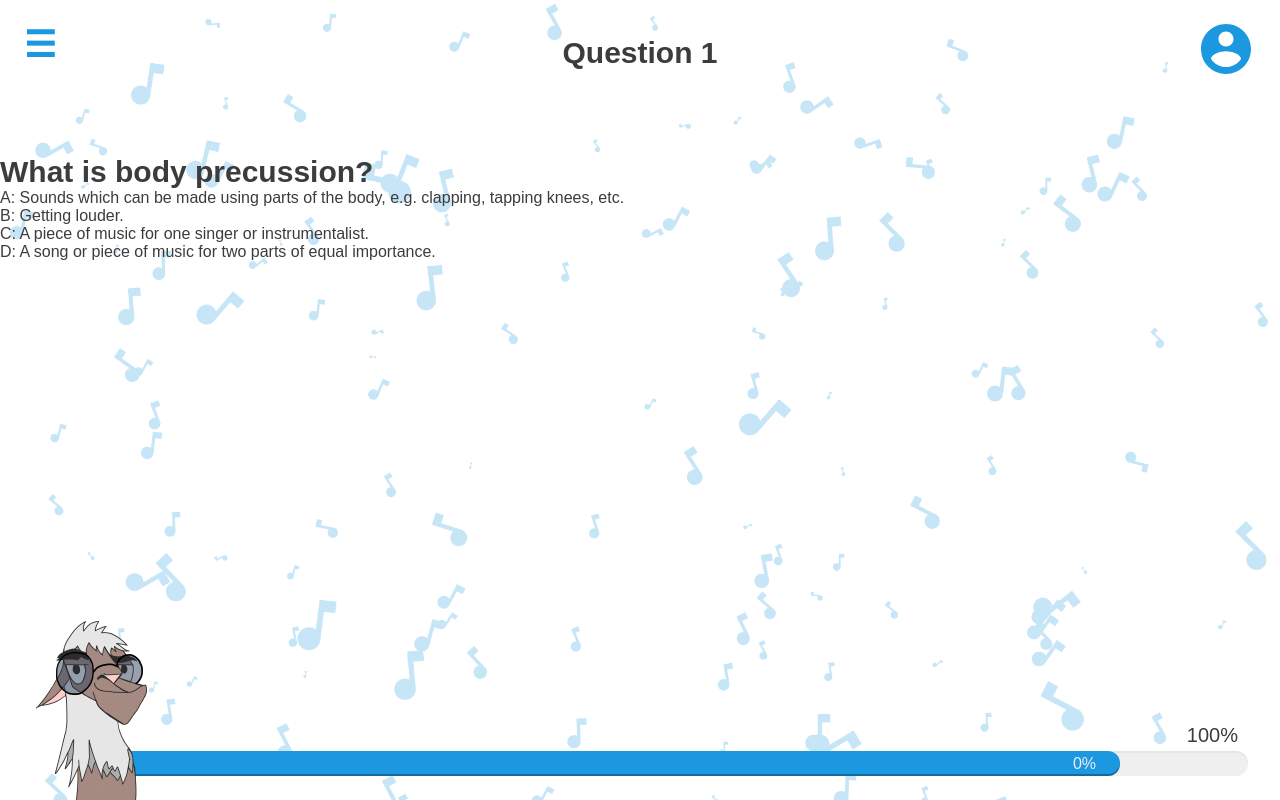
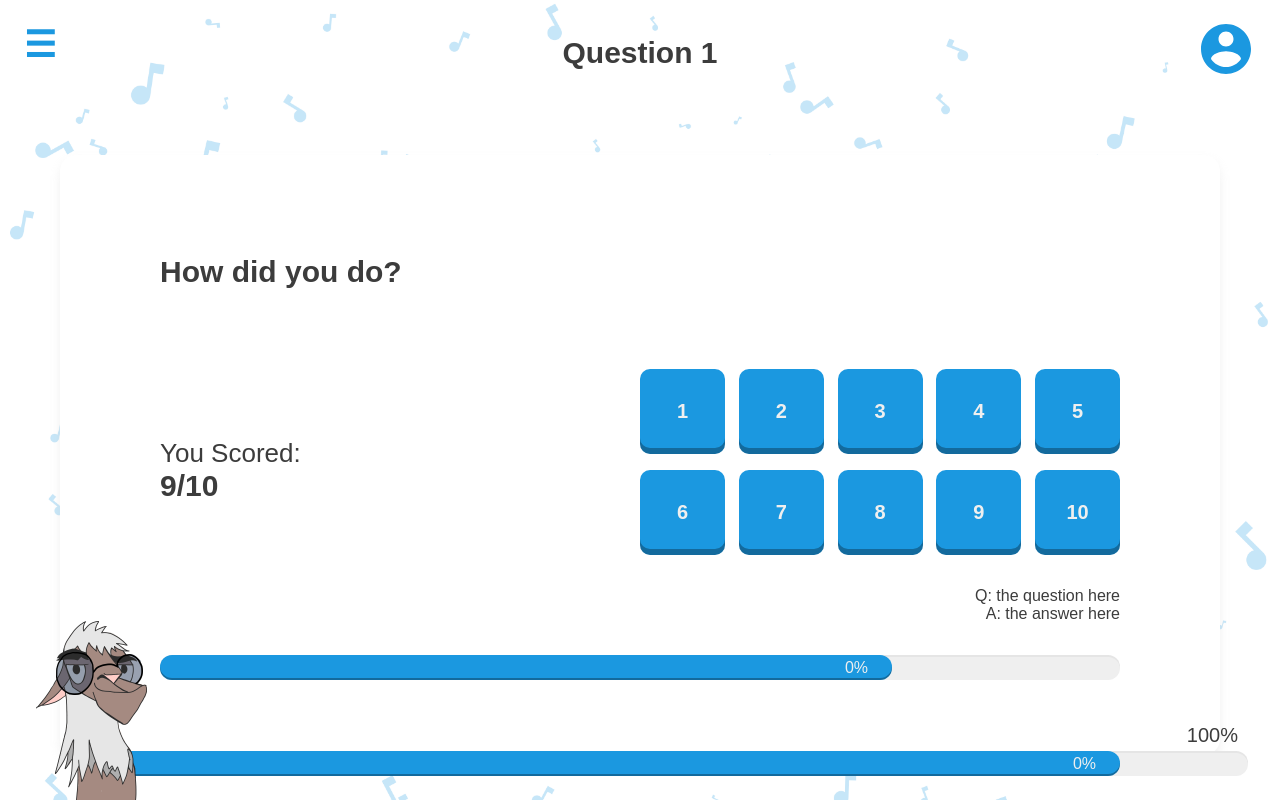
Before and after one commit to mmmarkyb/Maestro, a PHP site: page /SS.html in a window 1280 px wide. Run offline with PHP 8.4, Linux system fonts and the light colour scheme.

Commit message:
Sound Study Results
Design and HTML for sound stuudy results module, logic (java and php to be added tomorrow) :dancers:

```diff
--- a/staticRoot/SS.html
+++ b/staticRoot/SS.html
@@ -48,7 +48,7 @@
             </li>
           </ul>
         </section>
-        <section id="quizText">
+        <section id="quizText" style="display: none;">
           <h1>What is body precussion?</h1>
           <ul>
             <li>
@@ -65,12 +65,39 @@
             </li>
           </ul>
         </section>
+        <section id="quizResult">
+          <h1>How did you do?</h1>
+          <div id="resultContainer">
+            <div id="resultCont"><p id="result">You Scored:<br><span>9/10</span></p></div>
+            <div id="questionSelector">
+              <ul>
+                <li id="questionNumHere">1</li>
+                <li id="questionNumHere">2</li>
+                <li id="questionNumHere">3</li>
+                <li id="questionNumHere">4</li>
+                <li id="questionNumHere">5</li>
+                <li id="questionNumHere">6</li>
+                <li id="questionNumHere">7</li>
+                <li id="questionNumHere">8</li>
+                <li id="questionNumHere">9</li>
+                <li id="questionNumHere">10</li>
+              </ul>
+            </div>
+          </div>
+          <div id="questionDisplay">
+            <p id="questionAnswerText">Q: the question here<br>A: the answer here</p>
+          </div>
+          <div id="progressCont">
+            <div class="progressBarBack"></div>
+            <div style="width: calc(90% - 132px)" class="progressBarTop"><p>0%</p></div>
+          </div>
+        </section>
       </main>
       <footer>
         <img src="asset/mrMaestro/staticIdle.png" id="maestroImage" alt="Mr Maestro"/>
         <h3>100%</h3>
-        <div id="progressBarBack"></div>
-        <div style="width: calc(90% - 132px)" id="progressBarTop"><p>0%</p></div>
+        <div class="progressBarBack"></div>
+        <div style="width: calc(90% - 132px)" class="progressBarTop"><p>0%</p></div>
       </footer>
     </div>
     <nav id="navContent">
--- a/staticRoot/style/css/main.css
+++ b/staticRoot/style/css/main.css
@@ -106,17 +106,19 @@ footer {
     border-radius: 12px;
     position: absolute;
     background: lightgrey; }
-  footer #progressBarBack {
+
+.progressBarBack {
   background: #EFEFEF;
   width: calc(100% - 132px);
   z-index: 0;
   box-shadow: inset 0px 2px 0 0 rgba(204, 204, 204, 0.3); }
-  footer #progressBarTop {
+
+.progressBarTop {
   z-index: 1;
   background: #1B98E0;
   width: calc(50% - 132px);
   box-shadow: inset 0px -2px 0 0 rgba(0, 0, 0, 0.3); }
-    footer #progressBarTop p {
+  .progressBarTop p {
     line-height: 25px;
     color: #EFEFEF;
     width: 100%;
@@ -188,7 +190,7 @@ footer {
   margin: 16px auto;
   text-align: center; }
 
-#quizSound {
+#quizResult {
   width: 960px;
   display: block;
   margin: 0 auto;
@@ -196,37 +198,49 @@ footer {
   padding: 100px;
   border-radius: 16px;
   box-shadow: 0px 6px 10px 0 rgba(204, 204, 204, 0.3); }
-  #quizSound ul, #quizSound h1 {
+  #quizResult h1 {
+    margin-bottom: 80px; }
+  #quizResult #resultContainer {
     display: flex;
-    justify-content: space-between; }
-    #quizSound ul li, #quizSound h1 li {
-      width: 138px; }
-      #quizSound ul li .choice, #quizSound h1 li .choice {
-        height: 138px;
-        width: 138px;
+    align-items: center; }
+    #quizResult #resultContainer div {
+      width: 50%; }
+      #quizResult #resultContainer div p {
+        font-size: 26px; }
+        #quizResult #resultContainer div p span {
+          font-size: 30px;
+          font-weight: bold; }
+    #quizResult #resultContainer ul {
+      display: flex;
+      justify-content: space-between;
+      flex-wrap: wrap; }
+      #quizResult #resultContainer ul li {
+        height: 85px;
+        width: 85px;
         background: #1B98E0;
-        border-radius: 100%;
+        border-radius: 10px;
         text-align: center;
-        line-height: 138px;
-        font-size: 26px;
+        line-height: 85px;
+        font-size: 20px;
         color: #EFEFEF;
         font-weight: bold;
         box-shadow: inset 0px -6px 0 0 rgba(0, 0, 0, 0.3);
-        margin-bottom: 24px; }
-        #quizSound ul li .choice:hover, #quizSound h1 li .choice:hover {
-          cursor: pointer; }
-      #quizSound ul li .queue, #quizSound h1 li .queue {
-        display: block;
-        margin: 0 auto;
-        opacity: 0.25;
-        transition: opacity 0.3s ease-in-out; }
-        #quizSound ul li .queue:hover, #quizSound h1 li .queue:hover {
-          opacity: 1;
-          cursor: pointer; }
-      #quizSound ul li #selected, #quizSound h1 li #selected {
-        opacity: 1; }
-  #quizSound h1 {
-    margin-bottom: 80px; }
+        margin-bottom: 16px; }
+        #quizResult #resultContainer ul li:hover {
+          cursor: pointer;
+          box-shadow: inset 0px -4px 0 0 rgba(0, 0, 0, 0.3); }
+  #quizResult #questionDisplay {
+    text-align: right;
+    margin-top: 16px; }
+  #quizResult #progressCont {
+    width: 100%;
+    margin-top: 32px;
+    position: relative; }
+    #quizResult #progressCont div {
+      position: absolute;
+      width: 100%;
+      height: 25px;
+      border-radius: 12px; }
 
 .quizText {
   width: 960px;
--- a/staticRoot/style/sass/index.sass
+++ b/staticRoot/style/sass/index.sass
@@ -108,20 +108,20 @@ footer
     border-radius: 12px
     position: absolute
     background: lightgrey
-  #progressBarBack
-    background: $textLight
-    width: calc(100% - 132px)
-    z-index: 0
-    box-shadow: inset 0px 2px 0 0 lighten($vibeShadow, 80%)
-  #progressBarTop
-    z-index: 1
-    background: $vibeBlue
-    width: calc(50% - 132px)
-    box-shadow: inset 0px -2px 0 0 $vibeShadow
-    p
-      line-height: 25px
-      color: $textLight
-      width: 100%
-      text-align: right
-      position: relative
-      right: 24px
+.progressBarBack
+  background: $textLight
+  width: calc(100% - 132px)
+  z-index: 0
+  box-shadow: inset 0px 2px 0 0 lighten($vibeShadow, 80%)
+.progressBarTop
+  z-index: 1
+  background: $vibeBlue
+  width: calc(50% - 132px)
+  box-shadow: inset 0px -2px 0 0 $vibeShadow
+  p
+    line-height: 25px
+    color: $textLight
+    width: 100%
+    text-align: right
+    position: relative
+    right: 24px
--- a/staticRoot/style/sass/soundStudy.sass
+++ b/staticRoot/style/sass/soundStudy.sass
@@ -1,4 +1,4 @@
-#quizSound
+#quizResult
   width: 960px
   display: block
   margin: 0 auto
@@ -6,38 +6,48 @@
   padding: 100px
   border-radius: 16px
   box-shadow: 0px 6px 10px 0 lighten($vibeShadow, 80%)
-  ul, h1
+  h1
+    margin-bottom: 80px
+  #resultContainer
     display: flex
-    justify-content: space-between
-
-    li
-      width: 138px
-      .choice
-        +size(138px)
+    align-items: center
+    div
+      width: 50%
+      p
+        font-size: 26px
+        span
+          font-size: 30px
+          font-weight: bold
+    ul
+      display: flex
+      justify-content: space-between
+      flex-wrap: wrap
+      li
+        +size(85px)
         background: $vibeBlue
-        border-radius: 100%
+        border-radius: 10px
         text-align: center
-        line-height: 138px
-        font-size: 26px
+        line-height: 85px
+        font-size: 20px
         color: $textLight
         font-weight: bold
         box-shadow: inset 0px -6px 0 0 $vibeShadow
-        margin-bottom: 24px
+        margin-bottom: 16px
         &:hover
           cursor: pointer
-      .queue
-        display: block
-        margin: 0 auto
-        opacity: 0.25
-        transition: opacity .3s ease-in-out
-        &:hover
-          opacity: 1
-          cursor: pointer
-      #selected
-        opacity: 1
-  h1
-    margin-bottom: 80px
-
+          box-shadow: inset 0px -4px 0 0 $vibeShadow
+  #questionDisplay
+    text-align: right
+    margin-top: 16px
+  #progressCont
+    width: 100%
+    margin-top: 32px
+    position: relative
+    div
+      position: absolute
+      width: 100%
+      height: 25px
+      border-radius: 12px
 .quizText
   width: 960px
   display: block
```
Also changed, not shown: other parts of staticRoot/style/css/main.css (+108 -0 lines), 1 other file. Lines whose indentation alone changed are shown as unchanged.
